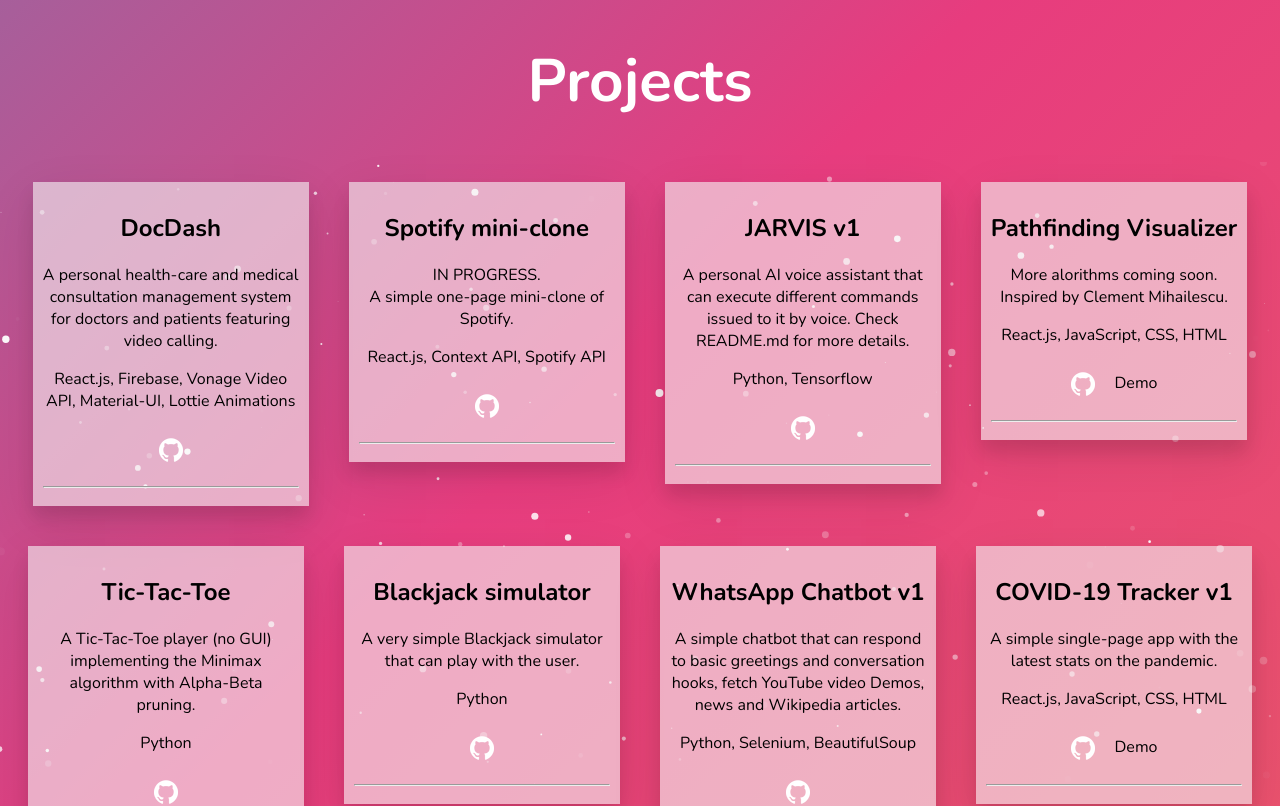
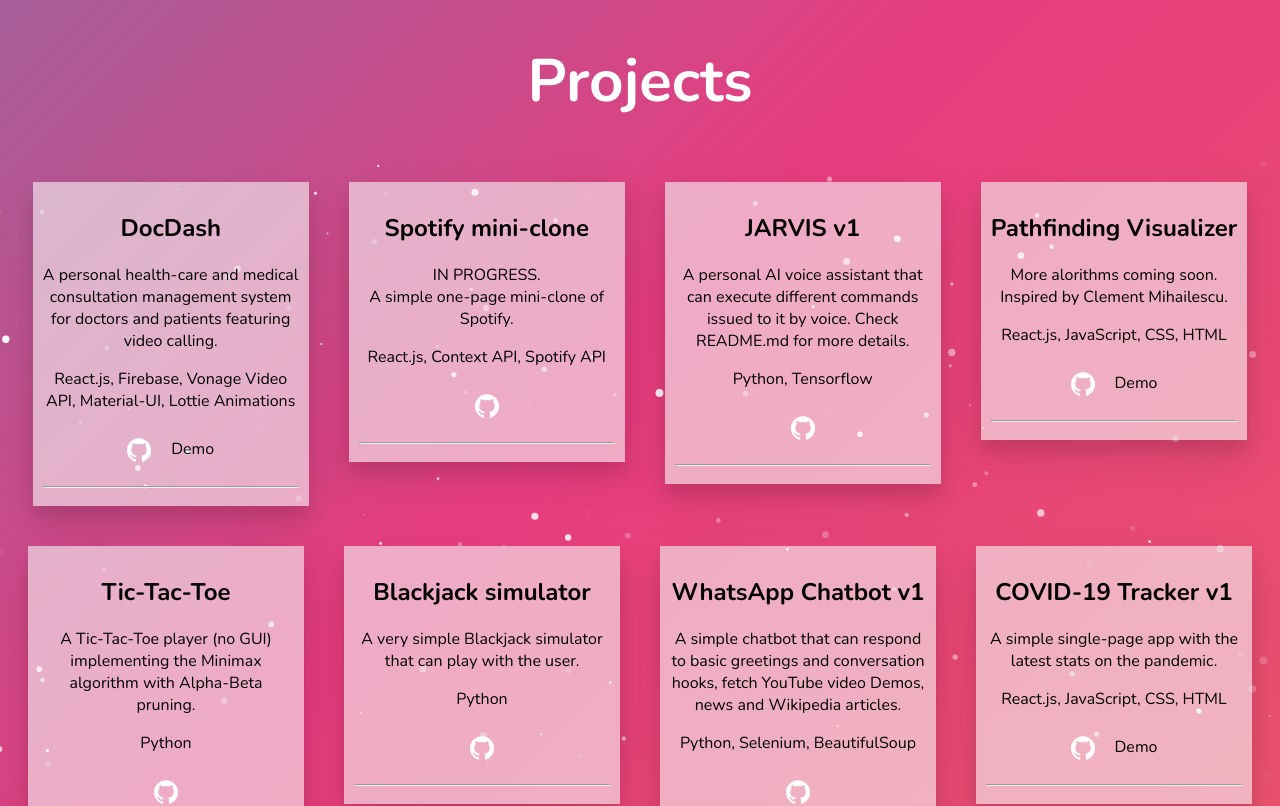
Before and after one commit to aritrakar/personal-v2, a plain HTML site: page projects.html in a window 1280 px wide. Shown: the top 806 px of the page. Drawn offline with nearby package versions, Linux system fonts and the light colour scheme; a script that the page names is missing.

Commit message:
Modified projects.html

```diff
--- a/projects.html
+++ b/projects.html
@@ -28,6 +28,7 @@
                         rel="noopener noreferrer"
                       ><img src="imgs/github-24.png" alt="github">
                       </a>
+                      <a href="https://docdash.netlify.app/docdash/" target="_blank" rel="noopener noreferrer" >Demo</a>
                     </div>
                   </div>
                 </div>
```
